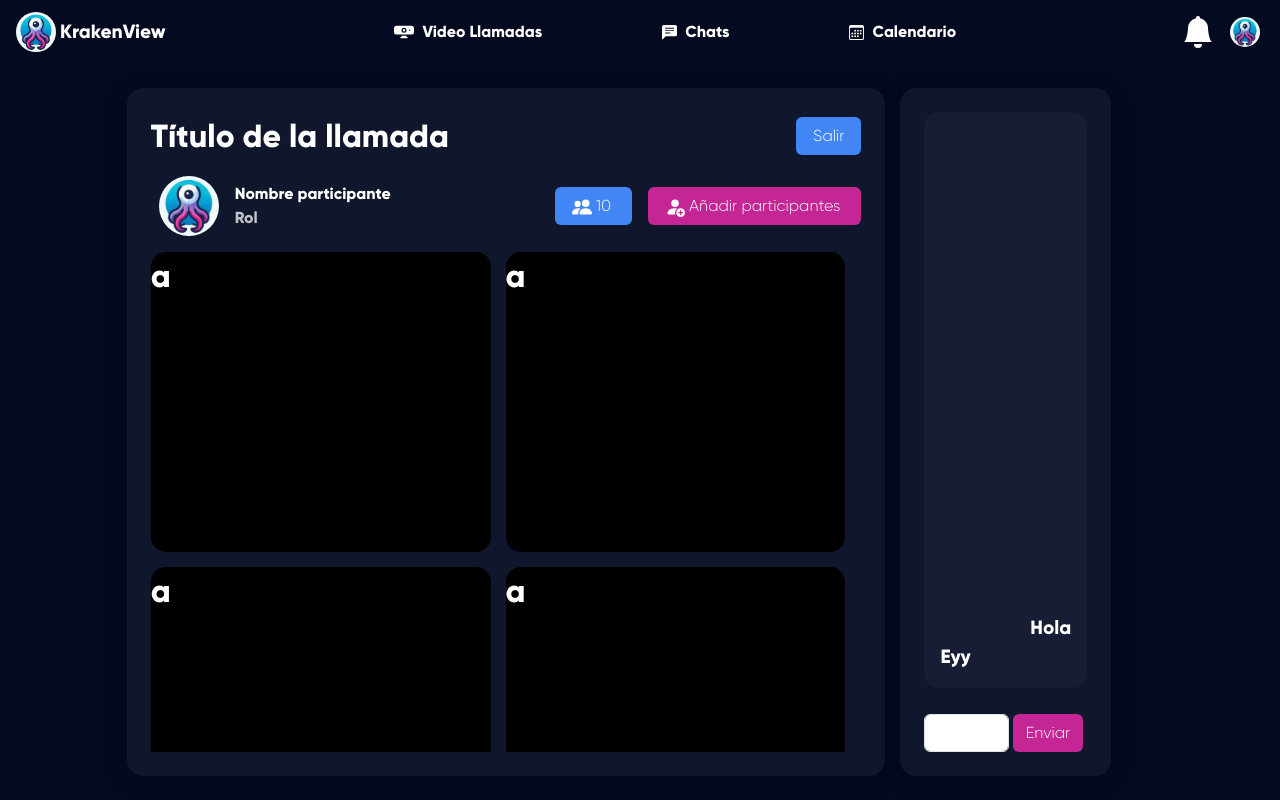
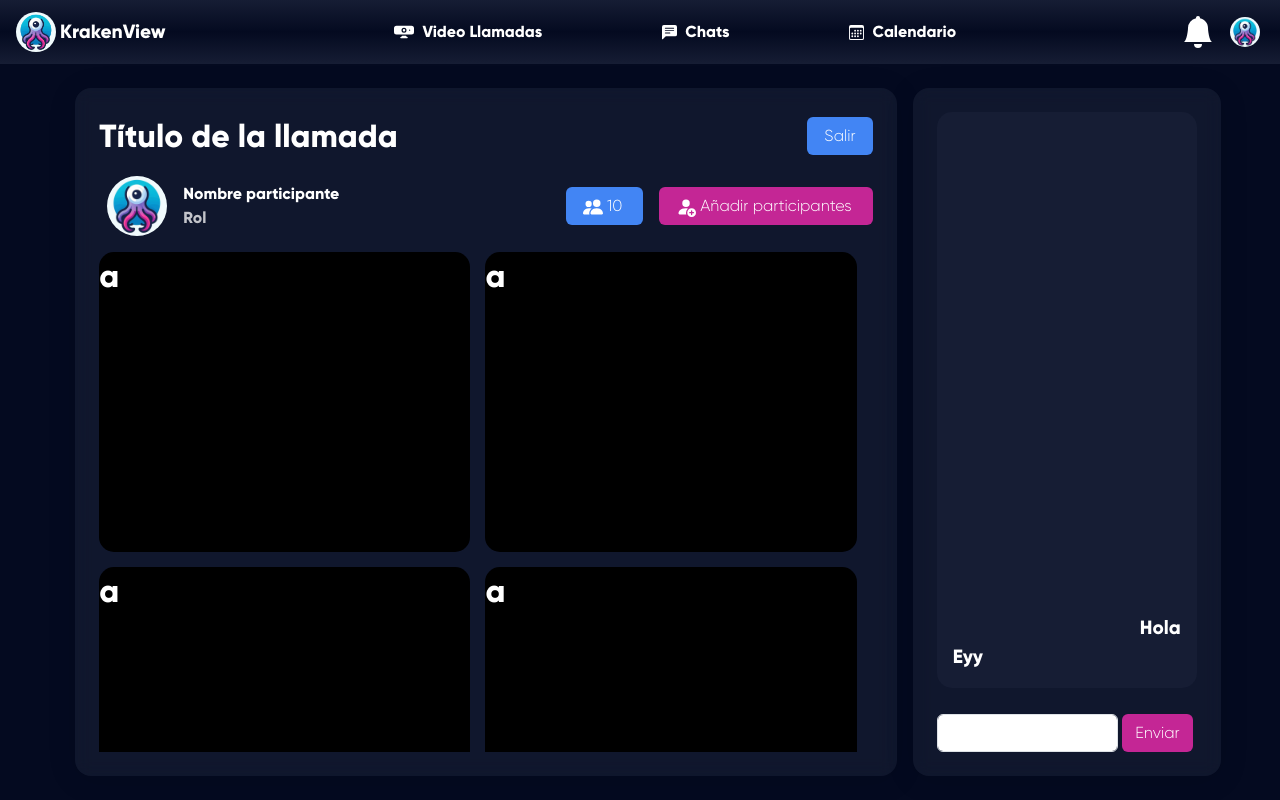
Before and after one commit to ccorralm01/TFG-Rework, an Angular app in the folder FRONT/: page /dashboard in a window 1280 px wide. Built offline with nearby package versions, Linux system fonts and the light colour scheme.

Commit message:
Dashboard + Navbar

```diff
--- a/FRONT/src/app/components/dashboard/dashboard.component.css
+++ b/FRONT/src/app/components/dashboard/dashboard.component.css
@@ -12,22 +12,14 @@
     flex: 1;
 }
 
-.grid-template {
-    display: grid;
-    grid-template-columns: 3fr 1fr;
-    grid-template-rows: 1fr;
-    grid-column-gap: 15px;
-    grid-row-gap: 15px;
-    height: 100%;
-}
-
 .callContainer {
-        grid-area: 1 / 1 / 2 / 2;
         display: flex;
         flex-direction: column;
         overflow: hidden;
 }
-.chatContainer { grid-area: 1 / 2 / 2 / 3; }
+.chatContainer {
+    display: none;
+}
 
 .callContainer, .chatContainer{
     background: rgba(22, 29, 52, 0.69);
--- a/FRONT/src/app/components/dashboard/dashboard.component.html
+++ b/FRONT/src/app/components/dashboard/dashboard.component.html
@@ -1,8 +1,7 @@
 <div class="dashboard-container d-flex flex-column h-100">
 <app-navbar></app-navbar>
 <div class="dashboard-component p-4 col-12">
-    <div class="grid-template col-10">
-        <div class="callContainer p-4">
+        <div class="callContainer p-4 col-lg-8 col-12 mx-3">
 
             <div class="callContainer-header">
                 <div class="d-flex justify-content-between align-items-center col-12">
@@ -53,7 +52,7 @@
             </div>
 
         </div>
-        <div class="chatContainer p-4 d-flex flex-column align-items-lg-center justify-content-between col-10">
+        <div class="chatContainer p-4 d-lg-flex flex-column align-items-lg-center justify-content-between col-3">
             <div class="chat col-12 p-3 d-flex flex-column justify-content-end">
                 <span class="userMensaje">Hola</span>
                 <span class="participantMesaje">Eyy</span>
@@ -65,4 +64,3 @@
         </div>
     </div>
 </div>
-</div>
--- a/FRONT/src/app/components/navbar/navbar.component.css
+++ b/FRONT/src/app/components/navbar/navbar.component.css
@@ -1,5 +1,6 @@
 .navbar{
-    background-color: #040A20;
+    background: rgb(22,29,52);
+    background: linear-gradient(0deg, rgba(22,29,52,1) 0%, rgba(4,10,32,1) 50%, rgba(22,29,52,1) 100%);
     color: #FFF;
     font-family: 'Gilroy';
     font-weight: bold;
```
